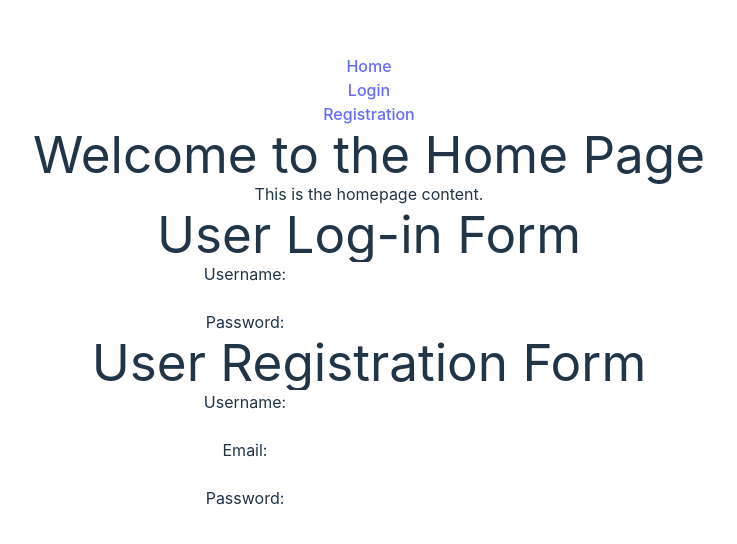
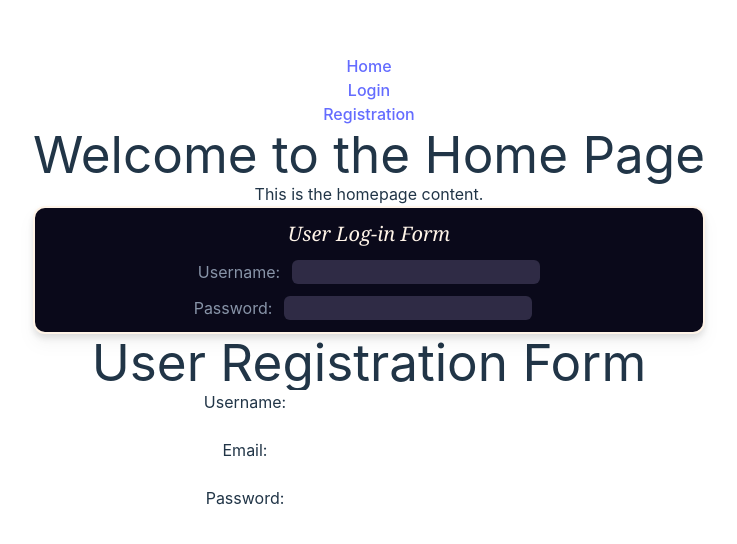
Before and after one commit to FSA-Fit-Check/Fit-Check, a React (Vite) app: page / in a window 1280 px wide. Shown: the part 118-662 px from the top of the page, without its empty margins (271-1008 px from the left). Built offline with nearby package versions, Linux system fonts and the light colour scheme.

Commit message:
Styled login component

```diff
--- a/package.json
+++ b/package.json
@@ -6,7 +6,7 @@
   "scripts": {
     "dev": "vite",
     "build": "vite build",
-    "build-tailwind": "npx tailwindcss -i ./src/input.css -o ./src/output.css",
+    "build-tailwind": "npx tailwindcss -i ./src/input.css -o ./src/output.css --watch",
     "lint": "eslint . --ext js,jsx --report-unused-disable-directives --max-warnings 0",
     "preview": "vite preview"
   },
--- a/src/components/login.jsx
+++ b/src/components/login.jsx
@@ -1,19 +1,20 @@
 import React from 'react';
+import '../output.css';
 
 const Login = () => {
   return (
-    <div>
-      <h1>User Log-in Form</h1>
-      <form>
-        <label>
+    <div className='bg-black rounded-xl p-3 drop-shadow-lg border-2 border-whitecream'>
+      <form className='flex flex-col gap-3'>
+        <h1 className='text-xl text-whitecream font-serif italic'>User Log-in Form</h1>
+        <label className='flex flex-row justify-center gap-3 text-gray'>
             Username:
-            <input type="text" name="name"/>
+            <input type="text" name="name"
+            className='rounded-md bg-verydarkgray text-whitecream'/>
         </label>
-        <br/>
-        <br/>
-        <label>
+        <label className='flex flex-row justify-center gap-3 text-gray'>
             Password:
-            <input type="password" name="password"/><br/>
+            <input type="password" name="password"
+            className='rounded-md bg-verydarkgray text-whitecream' /><br/>
         </label>
       </form>
     </div>
--- a/src/output.css
+++ b/src/output.css
@@ -16,7 +16,7 @@
   /* 2 */
   border-style: solid;
   /* 2 */
-  border-color: #e5e7eb;
+  border-color: currentColor;
   /* 2 */
 }
 
@@ -543,3 +543,107 @@ video {
   --tw-backdrop-saturate:  ;
   --tw-backdrop-sepia:  ;
 }
+
+.flex {
+  display: flex;
+}
+
+.flex-row {
+  flex-direction: row;
+}
+
+.flex-col {
+  flex-direction: column;
+}
+
+.justify-center {
+  justify-content: center;
+}
+
+.gap-1 {
+  gap: 0.25rem;
+}
+
+.gap-3 {
+  gap: 0.75rem;
+}
+
+.rounded-md {
+  border-radius: 0.375rem;
+}
+
+.rounded-xl {
+  border-radius: 0.75rem;
+}
+
+.border-4 {
+  border-width: 4px;
+}
+
+.border-2 {
+  border-width: 2px;
+}
+
+.border-whitecream {
+  --tw-border-opacity: 1;
+  border-color: rgb(255 244 232 / var(--tw-border-opacity));
+}
+
+.bg-black {
+  --tw-bg-opacity: 1;
+  background-color: rgb(10 9 26 / var(--tw-bg-opacity));
+}
+
+.bg-verydarkgray {
+  --tw-bg-opacity: 1;
+  background-color: rgb(47 43 69 / var(--tw-bg-opacity));
+}
+
+.p-3 {
+  padding: 0.75rem;
+}
+
+.font-serif {
+  font-family: ui-serif, Georgia, Cambria, "Times New Roman", Times, serif;
+}
+
+.text-xl {
+  font-size: 1.25rem;
+  line-height: 1.75rem;
+}
+
+.italic {
+  font-style: italic;
+}
+
+.text-gray {
+  --tw-text-opacity: 1;
+  color: rgb(136 148 168 / var(--tw-text-opacity));
+}
+
+.text-whitecream {
+  --tw-text-opacity: 1;
+  color: rgb(255 244 232 / var(--tw-text-opacity));
+}
+
+.outline-1 {
+  outline-width: 1px;
+}
+
+.outline-4 {
+  outline-width: 4px;
+}
+
+.outline-whitecream {
+  outline-color: #fff4e8;
+}
+
+.drop-shadow-lg {
+  --tw-drop-shadow: drop-shadow(0 10px 8px rgb(0 0 0 / 0.04)) drop-shadow(0 4px 3px rgb(0 0 0 / 0.1));
+  filter: var(--tw-blur) var(--tw-brightness) var(--tw-contrast) var(--tw-grayscale) var(--tw-hue-rotate) var(--tw-invert) var(--tw-saturate) var(--tw-sepia) var(--tw-drop-shadow);
+}
+
+.drop-shadow-md {
+  --tw-drop-shadow: drop-shadow(0 4px 3px rgb(0 0 0 / 0.07)) drop-shadow(0 2px 2px rgb(0 0 0 / 0.06));
+  filter: var(--tw-blur) var(--tw-brightness) var(--tw-contrast) var(--tw-grayscale) var(--tw-hue-rotate) var(--tw-invert) var(--tw-saturate) var(--tw-sepia) var(--tw-drop-shadow);
+}
```
Also changed, not shown: tailwind.config.js (+23 -1 lines).
